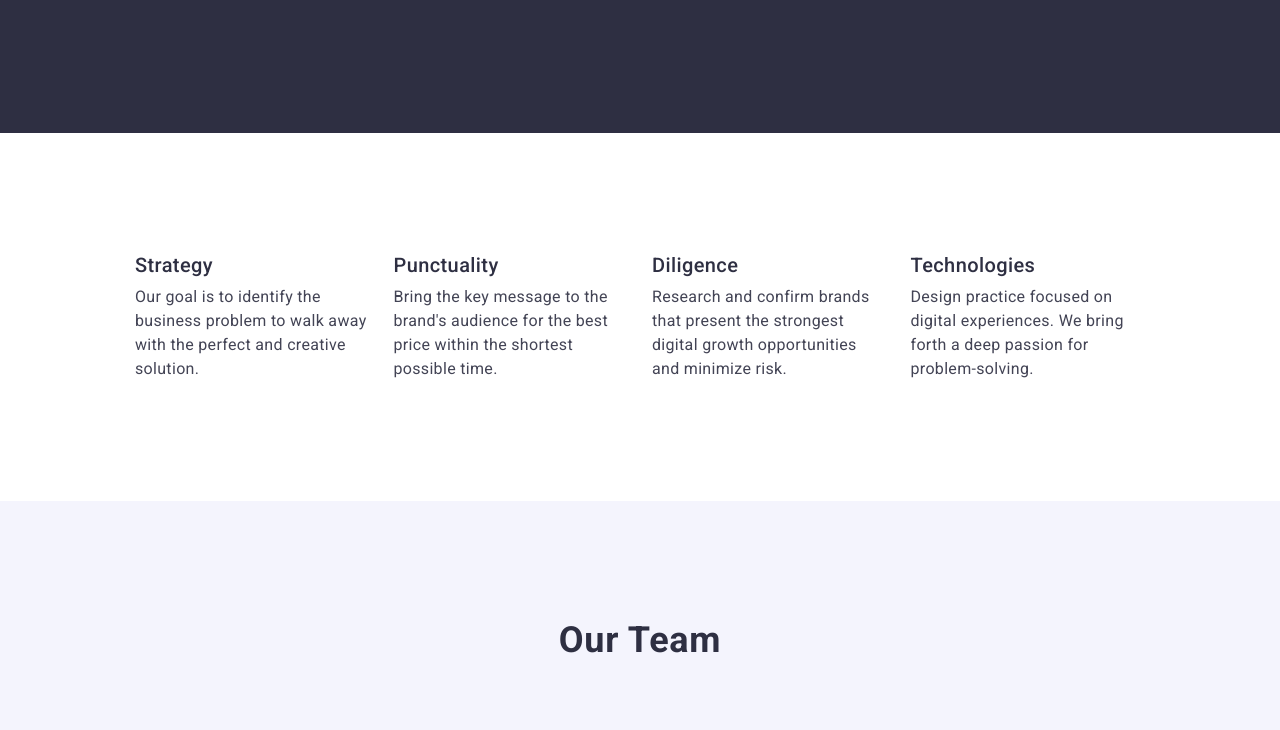
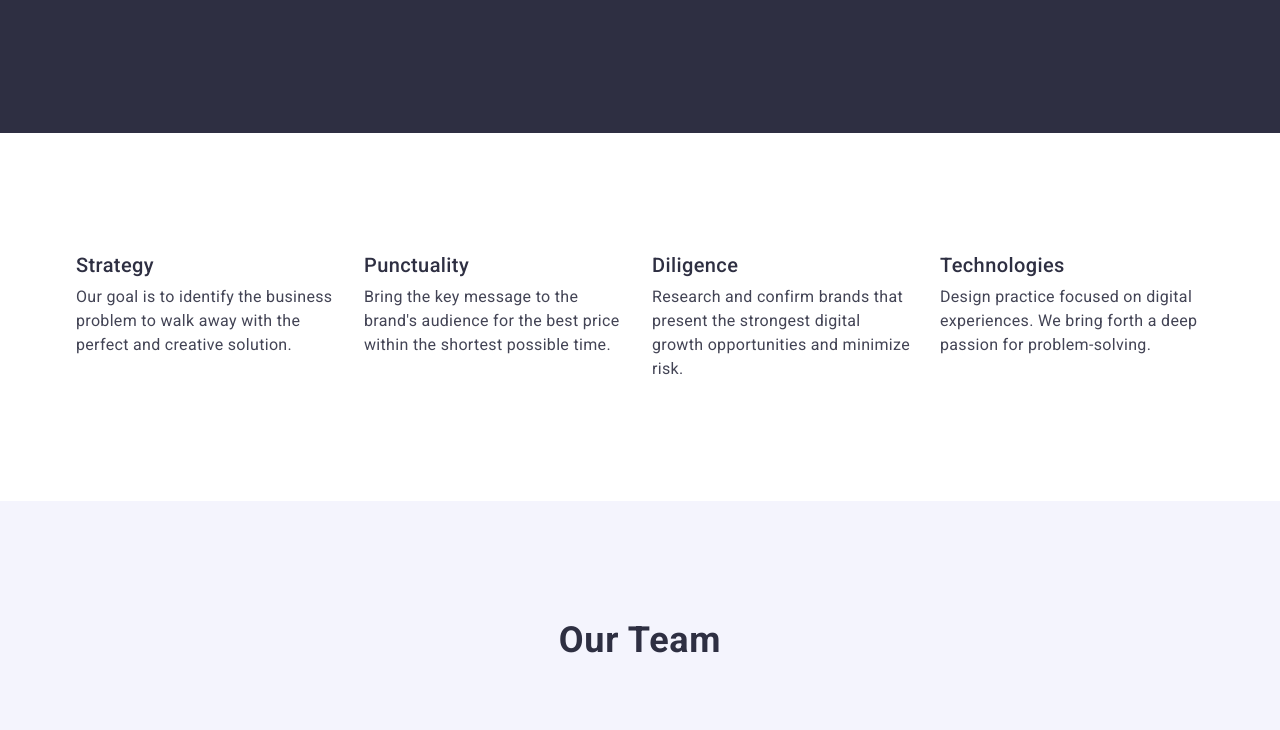
Before and after one commit to AlexSaymon/goit-markup-hw-03, a plain HTML site: page index.html in a window 1280 px wide. Shown: the part 540-1270 px from the top of the page. Drawn offline with nearby package versions, Linux system fonts and the light colour scheme.

Commit message:
Update styles.css

```diff
--- a/css/styles.css
+++ b/css/styles.css
@@ -184,7 +184,7 @@ button:focus {
 /* --------------DESCRIPTION------------- */
 
 .description {
-  padding: 120px;
+  padding: 120px 0;
 }
 
 .description-list {
@@ -316,6 +316,7 @@ button:focus {
   line-height: 1.2;
   letter-spacing: 0.02em;
   color: #2e2f42;
+  margin-bottom: 8px;
 }
 
 .portfolio-p {
```
